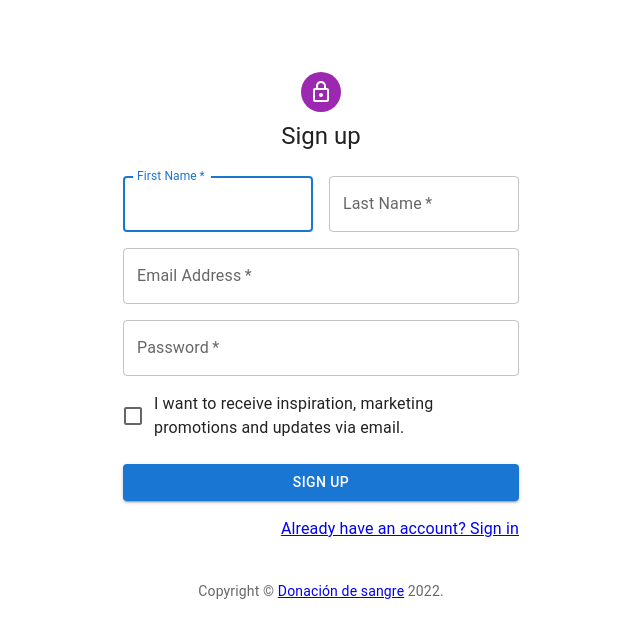
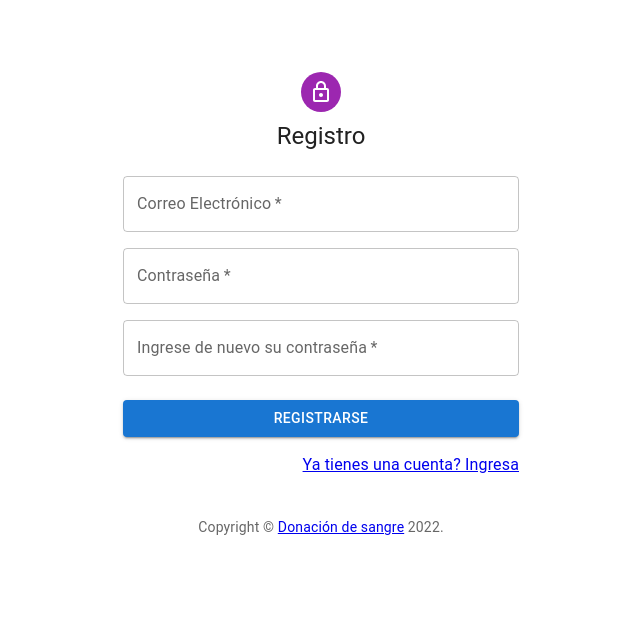
Before and after one commit to MarioOrellana58/LoginReact, a React (Create React App) app: page /SignUp in a window 1280 px wide. Shown: the top 638 px of the page, without its empty margins (319-959 px from the left). Built offline with nearby package versions, Linux system fonts and the light colour scheme; the HTML template or start-up script is replaced by a standard one.

Commit message:
sign up completed

```diff
--- a/src/App.js
+++ b/src/App.js
@@ -1,16 +1,21 @@
 import Parse from 'parse/dist/parse.min.js';
 import Login from './Login';
 import SignUp from './SignUp';
+import NewBloodRequest from './NewBloodReq';
 import { BrowserRouter as Router, Routes, Route } from 'react-router-dom';
+
+localStorage.clear();
 
 
 function App() {
+
   return (
     <Router>
       <div className="App">
           <Routes>
             <Route path="/" element={<Login />} />
             <Route path="SignUp" element={<SignUp />} />
+            <Route path="NewBloodRequest" element={<NewBloodRequest />} />
         </Routes>
       </div>
     </Router>
--- a/src/Login.js
+++ b/src/Login.js
@@ -5,13 +5,13 @@ import CssBaseline from '@mui/material/CssBaseline';
 import TextField from '@mui/material/TextField';
 import FormControlLabel from '@mui/material/FormControlLabel';
 import Checkbox from '@mui/material/Checkbox';
-import { Link } from 'react-router-dom';
 import Paper from '@mui/material/Paper';
 import Box from '@mui/material/Box';
 import Grid from '@mui/material/Grid';
 import LockOutlinedIcon from '@mui/icons-material/LockOutlined';
 import Typography from '@mui/material/Typography';
 import { createTheme, ThemeProvider } from '@mui/material/styles';
+import { Link } from 'react-router-dom';
 
 function Copyright(props) {
   return (
@@ -29,6 +29,7 @@ function Copyright(props) {
 const theme = createTheme();
 
 export default function SignInSide() {
+
   const handleSubmit = (event) => {
     event.preventDefault();
     const data = new FormData(event.currentTarget);
@@ -71,7 +72,7 @@ export default function SignInSide() {
               <LockOutlinedIcon />
             </Avatar>
             <Typography component="h1" variant="h5">
-              Sign in
+              Ingreso
             </Typography>
             <Box component="form" noValidate onSubmit={handleSubmit} sx={{ mt: 1 }}>
               <TextField
@@ -79,7 +80,7 @@ export default function SignInSide() {
                 required
                 fullWidth
                 id="email"
-                label="Email Address"
+                label="Correo Electrónico"
                 name="email"
                 autoComplete="email"
                 autoFocus
@@ -89,14 +90,10 @@ export default function SignInSide() {
                 required
                 fullWidth
                 name="password"
-                label="Password"
+                label="Contraseña"
                 type="password"
                 id="password"
                 autoComplete="current-password"
-              />
-              <FormControlLabel
-                control={<Checkbox value="remember" color="primary" />}
-                label="Remember me"
               />
               <Button
                 type="submit"
@@ -104,17 +101,12 @@ export default function SignInSide() {
                 variant="contained"
                 sx={{ mt: 3, mb: 2 }}
               >
-                Sign In
+                Ingresar
               </Button>
               <Grid container>
-                <Grid item xs>
-                  <Link to="#">
-                    Forgot password?
-                  </Link>
-                </Grid>
                 <Grid item>
                   <Link to="SignUp">
-                        Don't have an account? Sign Up
+                        No tienes una cuenta? Regístrate
                   </Link>
                 </Grid>
               </Grid>
--- /dev/null
+++ b/src/NewBloodReq.js
@@ -0,0 +1,9 @@
+import * as React from 'react';
+
+export default function NewBloodReq () {
+    return (
+        <div>
+        <h1>New Blood Request</h1>
+        </div>
+    );
+};
--- a/src/SignUp.js
+++ b/src/SignUp.js
@@ -3,15 +3,15 @@ import Avatar from '@mui/material/Avatar';
 import Button from '@mui/material/Button';
 import CssBaseline from '@mui/material/CssBaseline';
 import TextField from '@mui/material/TextField';
-import FormControlLabel from '@mui/material/FormControlLabel';
-import Checkbox from '@mui/material/Checkbox';
-import { Link } from 'react-router-dom';
 import Grid from '@mui/material/Grid';
 import Box from '@mui/material/Box';
 import LockOutlinedIcon from '@mui/icons-material/LockOutlined';
 import Typography from '@mui/material/Typography';
 import Container from '@mui/material/Container';
 import { createTheme, ThemeProvider } from '@mui/material/styles';
+import { Link } from 'react-router-dom';
+import Parse from 'parse/dist/parse.min.js';
+import { useNavigate } from "react-router-dom";
 
 function Copyright(props) {
   return (
@@ -29,14 +29,28 @@ function Copyright(props) {
 const theme = createTheme();
 
 export default function SignUp() {
-  const handleSubmit = (event) => {
+  const navigate = useNavigate();
+
+  const handleSubmit = async (event) => {
     event.preventDefault();
     const data = new FormData(event.currentTarget);
-    // eslint-disable-next-line no-console
-    console.log({
-      email: data.get('email'),
-      password: data.get('password'),
-    });
+    const usernameValue = data.get('email');
+    const passwordValue = data.get('password');
+    const passwordValue2 = data.get('password2');
+    if (passwordValue !== passwordValue2) {
+        alert('Las contraseñas no coinciden');
+        return;
+    }
+    try {
+        // Since the signUp method returns a Promise, we need to call it using await
+        const createdUser = await Parse.User.signUp(usernameValue, passwordValue);
+        navigate("/NewBloodRequest");
+        return true;
+      } catch (error) {
+        // signUp can fail if any parameter is blank or failed an uniqueness check on the server
+        alert(`Error! ${error}`);
+        return false;
+      }
   };
 
   return (
@@ -55,37 +69,16 @@ export default function SignUp() {
             <LockOutlinedIcon />
           </Avatar>
           <Typography component="h1" variant="h5">
-            Sign up
+            Registro
           </Typography>
           <Box component="form" noValidate onSubmit={handleSubmit} sx={{ mt: 3 }}>
             <Grid container spacing={2}>
-              <Grid item xs={12} sm={6}>
-                <TextField
-                  autoComplete="given-name"
-                  name="firstName"
-                  required
-                  fullWidth
-                  id="firstName"
-                  label="First Name"
-                  autoFocus
-                />
-              </Grid>
-              <Grid item xs={12} sm={6}>
-                <TextField
-                  required
-                  fullWidth
-                  id="lastName"
-                  label="Last Name"
-                  name="lastName"
-                  autoComplete="family-name"
-                />
-              </Grid>
               <Grid item xs={12}>
                 <TextField
                   required
                   fullWidth
                   id="email"
-                  label="Email Address"
+                  label="Correo Electrónico"
                   name="email"
                   autoComplete="email"
                 />
@@ -95,16 +88,21 @@ export default function SignUp() {
                   required
                   fullWidth
                   name="password"
-                  label="Password"
+                  label="Contraseña"
                   type="password"
                   id="password"
                   autoComplete="new-password"
                 />
               </Grid>
               <Grid item xs={12}>
-                <FormControlLabel
-                  control={<Checkbox value="allowExtraEmails" color="primary" />}
-                  label="I want to receive inspiration, marketing promotions and updates via email."
+                <TextField
+                  required
+                  fullWidth
+                  name="password2"
+                  label="Ingrese de nuevo su contraseña"
+                  type="password"
+                  id="password2"
+                  autoComplete="new-password"
                 />
               </Grid>
             </Grid>
@@ -114,12 +112,12 @@ export default function SignUp() {
               variant="contained"
               sx={{ mt: 3, mb: 2 }}
             >
-              Sign Up
+              Registrarse
             </Button>
             <Grid container justifyContent="flex-end">
               <Grid item>
                 <Link to="/">
-                  Already have an account? Sign in
+                  Ya tienes una cuenta? Ingresa
                 </Link>
               </Grid>
             </Grid>
```
